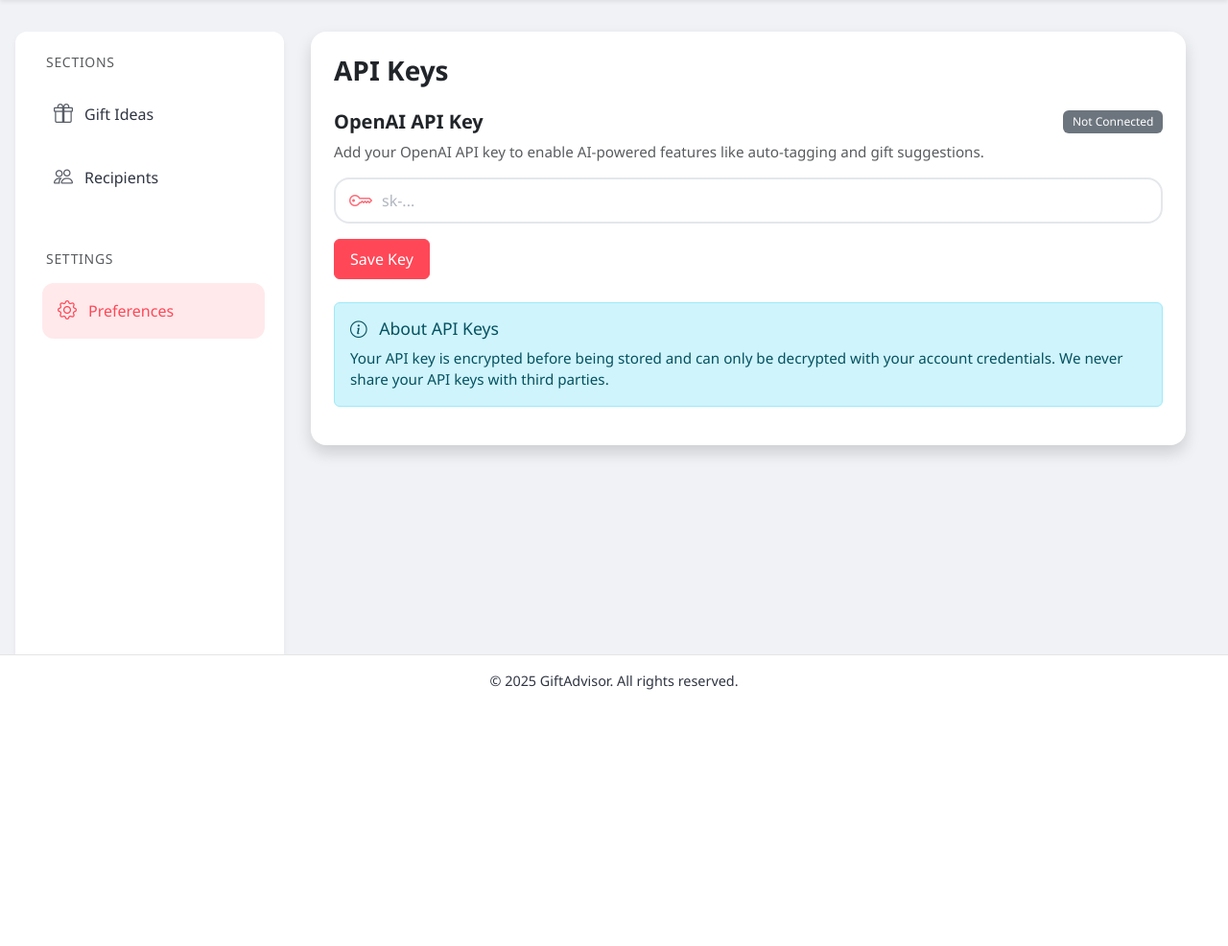
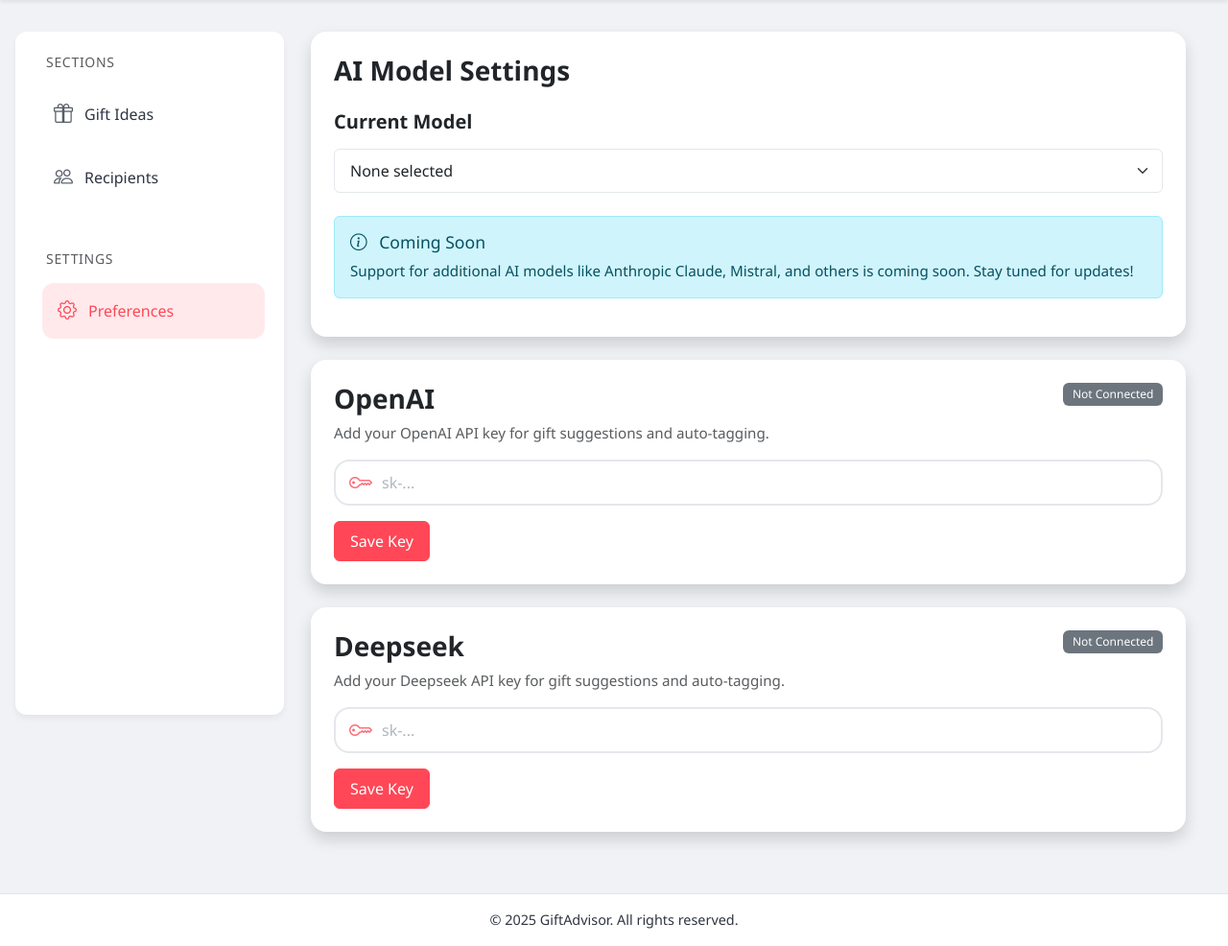
Before and after one commit to DelevoXDG/GiftAdvisor, a Django app: page /preferences/ in a window 1280 px wide. Shown: the part 63-1049 px from the top of the page at 96% size. Before the commit the page ends 782 px from the top, so only its background shows below. Run offline with Django 5.2, Linux system fonts and the light colour scheme; the visitor is signed in with stand-in values (Sample User, id 1); some libraries are stand-ins or nearby versions.

Commit message:
Support deepseek

```diff
--- a/config/urls.py
+++ b/config/urls.py
@@ -30,7 +30,9 @@ from core.views import (
     gift_detail,
     gift_detail_api,
     PreferencesView,
-    update_openai_key
+    update_openai_key,
+    update_deepseek_key,
+    update_current_model
 )
 
 urlpatterns = [
@@ -52,4 +54,6 @@ urlpatterns = [
     path('api/recipients/<int:recipient_id>/', recipient_detail, name='recipient_detail'),
     path('api/recipients/<int:recipient_id>/gifts/', add_gift_to_recipient, name='add_gift_to_recipient'),
     path('api/preferences/openai-key/', update_openai_key, name='update_openai_key'),
+    path('api/preferences/deepseek-key/', update_deepseek_key, name='update_deepseek_key'),
+    path('api/preferences/current-model/', update_current_model, name='update_current_model'),
 ]
--- a/core/views.py
+++ b/core/views.py
@@ -386,8 +386,12 @@ class PreferencesView(LoginRequiredMixin, TemplateView):
         try:
             preferences = UserPreferences.objects.get(user=self.request.user)
             context['has_openai_key'] = bool(preferences.openai_key)
+            context['has_deepseek_key'] = bool(preferences.deepseek_key)
+            context['current_ai_model'] = preferences.current_ai_model
         except UserPreferences.DoesNotExist:
             context['has_openai_key'] = False
+            context['has_deepseek_key'] = False
+            context['current_ai_model'] = 'none'
         return context
 
 @login_required
@@ -403,7 +407,7 @@ def update_openai_key(request):
             # Remove the key
             preferences.openai_key = None
             preferences.save()
-            return JsonResponse({'message': 'API key removed successfully'})
+            return JsonResponse({'message': 'OpenAI API key removed successfully'})
         else:
             # Validate and save the key
             if not api_key.startswith('sk-'):
@@ -411,9 +415,58 @@ def update_openai_key(request):
 
             preferences.openai_key = api_key
             preferences.save()
-            return JsonResponse({'message': 'API key saved successfully'})
+            return JsonResponse({'message': 'OpenAI API key saved successfully'})
 
     except json.JSONDecodeError:
         return JsonResponse({'error': 'Invalid JSON data'}, status=400)
     except Exception as e:
         return JsonResponse({'error': str(e)}, status=500)
+
+@login_required
+@require_POST
+def update_deepseek_key(request):
+    try:
+        data = json.loads(request.body)
+        api_key = data.get('api_key')
+
+        preferences, created = UserPreferences.objects.get_or_create(user=request.user)
+
+        if api_key is None:
+            # Remove the key
+            preferences.deepseek_key = None
+            preferences.save()
+            return JsonResponse({'message': 'Deepseek API key removed successfully'})
+        else:
+            # Validate and save the key
+            if not api_key.startswith('sk-'):
+                return JsonResponse({'error': 'Invalid API key format'}, status=400)
+
+            preferences.deepseek_key = api_key
+            preferences.save()
+            return JsonResponse({'message': 'Deepseek API key saved successfully'})
+
+    except json.JSONDecodeError:
+        return JsonResponse({'error': 'Invalid JSON data'}, status=400)
+    except Exception as e:
+        return JsonResponse({'error': str(e)}, status=500)
+
+@login_required
+@require_POST
+def update_current_model(request):
+    try:
+        data = json.loads(request.body)
+        current_model = data.get('current_ai_model')
+
+        if current_model not in dict(UserPreferences.AI_MODEL_CHOICES):
+            return JsonResponse({'error': 'Invalid model selection'}, status=400)
+
+        preferences, created = UserPreferences.objects.get_or_create(user=request.user)
+        preferences.current_ai_model = current_model
+        preferences.save()
+
+        return JsonResponse({'message': 'AI model preference updated successfully'})
+
+    except json.JSONDecodeError:
+        return JsonResponse({'error': 'Invalid JSON data'}, status=400)
+    except Exception as e:
+        return JsonResponse({'error': str(e)}, status=500)
--- a/templates/preferences.html
+++ b/templates/preferences.html
@@ -28,17 +28,41 @@
     <!-- Main Content -->
     <div class="main-content">
         <div class="container py-4">
+            <!-- AI Model Selection -->
             <div class="card rounded-4 border-0 shadow mb-4">
                 <div class="card-body p-4">
-                    <h2 class="fw-bold mb-4" style="font-size: 1.75rem;">API Keys</h2>
+                    <h2 class="fw-bold mb-4" style="font-size: 1.75rem;">AI Model Settings</h2>
 
-                    <!-- OpenAI API Key Section -->
                     <div class="mb-4">
+                        <h3 class="fw-bold mb-3" style="font-size: 1.25rem;">Current Model</h3>
+                        <select class="form-select" id="currentModel">
+                            <option value="none" {% if current_ai_model == 'none' %}selected{% endif %}>None selected</option>
+                            <option value="openai" {% if current_ai_model == 'openai' %}selected{% endif %}>OpenAI</option>
+                            <option value="deepseek" {% if current_ai_model == 'deepseek' %}selected{% endif %}>Deepseek</option>
+                        </select>
+                    </div>
+
+                    <div class="alert alert-info" role="alert">
+                        <h4 class="alert-heading mb-2" style="font-size: 1.1rem;">
+                            <i class="bi bi-info-circle me-2"></i>
+                            Coming Soon
+                        </h4>
+                        <p class="mb-0" style="font-size: 0.95rem;">
+                            Support for additional AI models like Anthropic Claude, Mistral, and others is coming soon.
+                            Stay tuned for updates!
+                        </p>
+                    </div>
+                </div>
+            </div>
+
+            <!-- OpenAI Section -->
+            <div class="card rounded-4 border-0 shadow mb-4">
+                <div class="card-body p-4">
                     <div class="d-flex justify-content-between align-items-start mb-3">
                         <div>
-                                <h3 class="fw-bold mb-2" style="font-size: 1.25rem;">OpenAI API Key</h3>
+                            <h2 class="fw-bold mb-2" style="font-size: 1.75rem;">OpenAI</h2>
                             <p class="text-muted mb-0" style="font-size: 0.95rem;">
-                                    Add your OpenAI API key to enable AI-powered features like auto-tagging and gift suggestions.
+                                Add your OpenAI API key for gift suggestions and auto-tagging.
                             </p>
                         </div>
                         {% if has_openai_key %}
@@ -59,25 +83,52 @@
                                    spellcheck="false">
                         </div>
                         <div class="d-flex gap-2">
-                                <button type="button" class="btn btn-primary" id="saveKeyBtn">
+                            <button type="button" class="btn btn-primary" id="saveOpenAIKeyBtn">
                                 {% if has_openai_key %}Update Key{% else %}Save Key{% endif %}
                             </button>
                             {% if has_openai_key %}
-                                    <button type="button" class="btn btn-outline-danger" id="removeKeyBtn">Remove Key</button>
+                                <button type="button" class="btn btn-outline-danger" id="removeOpenAIKeyBtn">Remove Key</button>
                             {% endif %}
                         </div>
                     </div>
                 </div>
+            </div>
 
-                    <div class="alert alert-info" role="alert">
-                        <h4 class="alert-heading mb-2" style="font-size: 1.1rem;">
-                            <i class="bi bi-info-circle me-2"></i>
-                            About API Keys
-                        </h4>
-                        <p class="mb-0" style="font-size: 0.95rem;">
-                            Your API key is encrypted before being stored and can only be decrypted with your account credentials.
-                            We never share your API keys with third parties.
+            <!-- Deepseek Section -->
+            <div class="card rounded-4 border-0 shadow mb-4">
+                <div class="card-body p-4">
+                    <div class="d-flex justify-content-between align-items-start mb-3">
+                        <div>
+                            <h2 class="fw-bold mb-2" style="font-size: 1.75rem;">Deepseek</h2>
+                            <p class="text-muted mb-0" style="font-size: 0.95rem;">
+                                Add your Deepseek API key for gift suggestions and auto-tagging.
                             </p>
+                        </div>
+                        {% if has_deepseek_key %}
+                            <span class="badge bg-success">Connected</span>
+                        {% else %}
+                            <span class="badge bg-secondary">Not Connected</span>
+                        {% endif %}
+                    </div>
+
+                    <div class="api-key-form">
+                        <div class="modern-input-wrapper mb-3">
+                            <i class="bi bi-key input-icon"></i>
+                            <input type="text"
+                                   id="deepseekKey"
+                                   class="modern-input"
+                                   placeholder="sk-..."
+                                   autocomplete="off"
+                                   spellcheck="false">
+                        </div>
+                        <div class="d-flex gap-2">
+                            <button type="button" class="btn btn-primary" id="saveDeepseekKeyBtn">
+                                {% if has_deepseek_key %}Update Key{% else %}Save Key{% endif %}
+                            </button>
+                            {% if has_deepseek_key %}
+                                <button type="button" class="btn btn-outline-danger" id="removeDeepseekKeyBtn">Remove Key</button>
+                            {% endif %}
+                        </div>
                     </div>
                 </div>
             </div>
@@ -89,34 +140,71 @@
 <script>
 class Preferences {
     constructor() {
-        this.keyInput = document.getElementById('openaiKey');
-        this.saveKeyBtn = document.getElementById('saveKeyBtn');
-        this.removeKeyBtn = document.getElementById('removeKeyBtn');
+        this.currentModelSelect = document.getElementById('currentModel');
+        this.openaiKeyInput = document.getElementById('openaiKey');
+        this.saveOpenAIKeyBtn = document.getElementById('saveOpenAIKeyBtn');
+        this.removeOpenAIKeyBtn = document.getElementById('removeOpenAIKeyBtn');
+        this.deepseekKeyInput = document.getElementById('deepseekKey');
+        this.saveDeepseekKeyBtn = document.getElementById('saveDeepseekKeyBtn');
+        this.removeDeepseekKeyBtn = document.getElementById('removeDeepseekKeyBtn');
 
         this.initializeEventListeners();
     }
 
     initializeEventListeners() {
-        this.saveKeyBtn.addEventListener('click', () => this.handleSaveKey());
-        if (this.removeKeyBtn) {
-            this.removeKeyBtn.addEventListener('click', () => this.handleRemoveKey());
+        this.currentModelSelect.addEventListener('change', () => this.handleModelChange());
+        this.saveOpenAIKeyBtn.addEventListener('click', () => this.handleSaveKey('openai'));
+        this.saveDeepseekKeyBtn.addEventListener('click', () => this.handleSaveKey('deepseek'));
+
+        if (this.removeOpenAIKeyBtn) {
+            this.removeOpenAIKeyBtn.addEventListener('click', () => this.handleRemoveKey('openai'));
+        }
+        if (this.removeDeepseekKeyBtn) {
+            this.removeDeepseekKeyBtn.addEventListener('click', () => this.handleRemoveKey('deepseek'));
         }
     }
 
-    async handleSaveKey() {
-        const apiKey = this.keyInput.value.trim();
+    async handleModelChange() {
+        const model = this.currentModelSelect.value;
+
+        try {
+            const response = await fetch('/api/preferences/current-model/', {
+                method: 'POST',
+                headers: {
+                    'Content-Type': 'application/json',
+                    'X-CSRFToken': document.querySelector('[name=csrfmiddlewaretoken]').value
+                },
+                body: JSON.stringify({ current_ai_model: model })
+            });
+
+            const data = await response.json();
+            if (response.ok) {
+                window.location.reload();
+            } else {
+                alert(data.error || 'Failed to update AI model preference');
+            }
+        } catch (error) {
+            console.error('Error:', error);
+            alert('Failed to update AI model preference');
+        }
+    }
+
+    async handleSaveKey(provider) {
+        const input = provider === 'openai' ? this.openaiKeyInput : this.deepseekKeyInput;
+        const apiKey = input.value.trim();
+
         if (!apiKey) {
             alert('Please enter an API key');
             return;
         }
 
         if (!apiKey.startsWith('sk-')) {
-            alert('Invalid API key format. OpenAI API keys should start with "sk-"');
+            alert('Invalid API key format. API keys should start with "sk-"');
             return;
         }
 
         try {
-            const response = await fetch('/api/preferences/openai-key/', {
+            const response = await fetch(`/api/preferences/${provider}-key/`, {
                 method: 'POST',
                 headers: {
                     'Content-Type': 'application/json',
@@ -129,21 +217,21 @@ class Preferences {
             if (response.ok) {
                 window.location.reload();
             } else {
-                alert(data.error || 'Failed to save API key');
+                alert(data.error || `Failed to save ${provider} API key`);
             }
         } catch (error) {
             console.error('Error:', error);
-            alert('Failed to save API key');
+            alert(`Failed to save ${provider} API key`);
         }
     }
 
-    async handleRemoveKey() {
-        if (!confirm('Are you sure you want to remove your OpenAI API key?')) {
+    async handleRemoveKey(provider) {
+        if (!confirm(`Are you sure you want to remove your ${provider} API key?`)) {
             return;
         }
 
         try {
-            const response = await fetch('/api/preferences/openai-key/', {
+            const response = await fetch(`/api/preferences/${provider}-key/`, {
                 method: 'POST',
                 headers: {
                     'Content-Type': 'application/json',
@@ -156,11 +244,11 @@ class Preferences {
             if (response.ok) {
                 window.location.reload();
             } else {
-                alert(data.error || 'Failed to remove API key');
+                alert(data.error || `Failed to remove ${provider} API key`);
             }
         } catch (error) {
             console.error('Error:', error);
-            alert('Failed to remove API key');
+            alert(`Failed to remove ${provider} API key`);
         }
     }
 }
```
Also changed, not shown: core/admin.py (+7 -2 lines), core/models.py (+9 -1 lines), core/migrations/0007_userpreferences_current_ai_model_and_more.py (added). Lines whose indentation alone changed are shown as unchanged.
